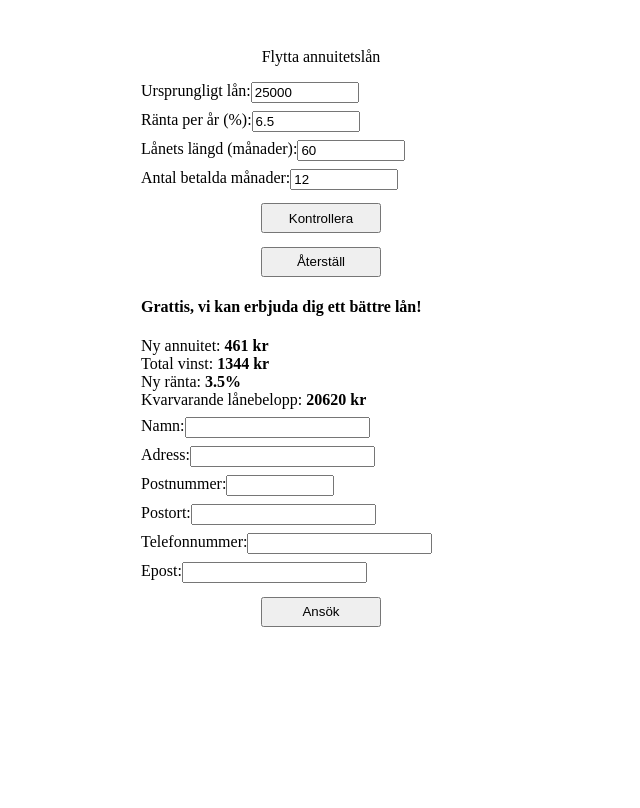
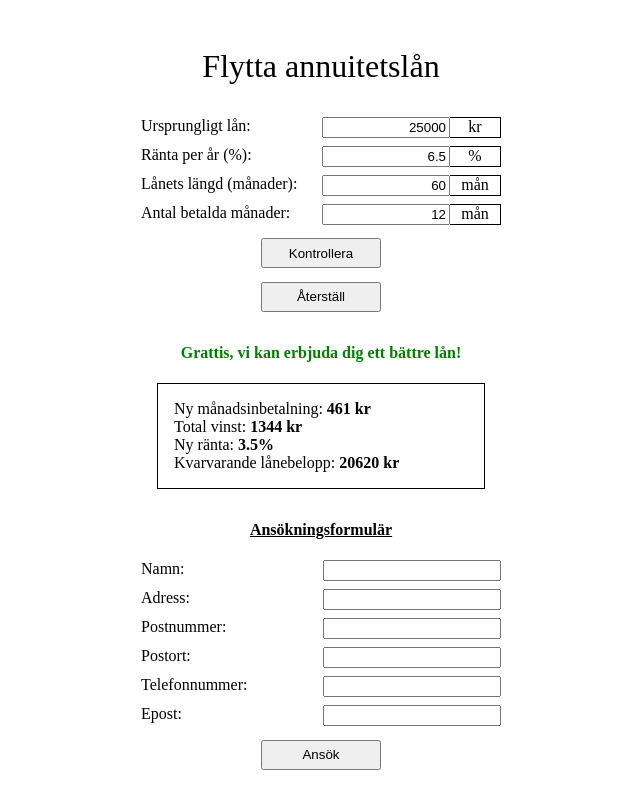
Before and after one commit to andersorlinder/ex-work-frontend, a React (Create React App) app in the folder frontend/: page / in a window 1280 px wide. Both pictures are taken after a click on the button "Kontrollera". Shown: the top 808 px of the page, without its empty margins (319-959 px from the left). Built offline with nearby package versions, Linux system fonts and the light colour scheme.

Commit message:
css & interface changes

```diff
--- a/frontend/src/App.tsx
+++ b/frontend/src/App.tsx
@@ -11,13 +11,9 @@ function App() {
       <header className="App-header">
         Flytta annuitetslån
       </header>
-      <MortgageFormComponent
-        submitMortgage={submitMortgage}
-      ></MortgageFormComponent>
+      <MortgageFormComponent submitMortgage={submitMortgage} />
       {mortgageData.submitted && (
-        <MortgageOfferComponent
-          mortgageData={mortgageData}
-        ></MortgageOfferComponent>
+        <MortgageOfferComponent mortgageData={mortgageData} />
       )}
     </div>
   );
--- a/frontend/src/Models/contact.ts
+++ b/frontend/src/Models/contact.ts
@@ -5,7 +5,7 @@ export interface ContactFormData {
         address: string,
         zipCode: number | null,
         city: string,
-        phoneNumber: number | null,
+        phoneNumber: string | null,
         email: string,
     }
 
--- a/frontend/src/components/contactForm.tsx
+++ b/frontend/src/components/contactForm.tsx
@@ -32,13 +32,14 @@ const ContactFormComponent = (props: ContactFormProps) => {
 
     const handleSubmit = (event: any) => {
         event.preventDefault();
-        const postObject: ApplicationData = { contact: formState, offer: props.givenOffer}
+        const postObject: ApplicationData = { ...formState, ...props.givenOffer }
         const jsonString = JSON.stringify(postObject);
         postRequest(apiURL, jsonString)
     }
 
     return (
-        <div className="container form-container">
+        <div className="container contact-form">
+            <h4><u>Ansökningsformulär</u></h4>
             <form onSubmit={handleSubmit}>
                 <label>
                     <p>Namn:</p>
--- a/frontend/src/components/errorText.tsx
+++ /dev/null
@@ -1,10 +0,0 @@
-interface ErrorTextProps {
-    label: string;
-}
-
-export const ErrorText = (props: ErrorTextProps) => {
-    const { label } = props;
-    return (
-        <h4 className="red-text">{label}</h4>
-    )
-}
--- a/frontend/src/components/mortgageForm.tsx
+++ b/frontend/src/components/mortgageForm.tsx
@@ -47,8 +47,8 @@ const MortgageFormComponent = (props: MortgageFormProps) => {
     }
 
     return (
-        <div>
-            <form name="container form-container" onSubmit={handleSubmit}>
+        <div className="container mortgage-form">
+            <form name="form-container" onSubmit={handleSubmit}>
                 <label>
                     <p>Ursprungligt lån:</p>
                     <input
@@ -60,6 +60,7 @@ const MortgageFormComponent = (props: MortgageFormProps) => {
                         onChange={handleChange}
                         required
                     ></input>
+                    <div className="input-unit-box">kr</div>
                 </label>
                 <label>
                     <p>Ränta per år (%):</p>
@@ -73,6 +74,7 @@ const MortgageFormComponent = (props: MortgageFormProps) => {
                         onChange={handleChange}
                         required
                     ></input>
+                    <div className="input-unit-box">%</div>
                 </label>
                 <label>
                     <p>Lånets längd (månader):</p>
@@ -85,6 +87,7 @@ const MortgageFormComponent = (props: MortgageFormProps) => {
                         onChange={handleChange}
                         required
                     ></input>
+                    <div className="input-unit-box">mån</div>
                 </label>
                 <label>
                     <p>Antal betalda månader:</p>
@@ -97,6 +100,7 @@ const MortgageFormComponent = (props: MortgageFormProps) => {
                         onChange={handleChange}
                         required
                     ></input>
+                    <div className="input-unit-box">mån</div>
                 </label>
                 <button type="submit">Kontrollera</button>
             </form>
--- a/frontend/src/components/mortgageResult.tsx
+++ b/frontend/src/components/mortgageResult.tsx
@@ -1,8 +1,8 @@
-import { noOffer } from "../defaults";
+import { noOfferMessage, offerApprovedMessage } from "../defaults";
 import { getMortgageOffer } from "../functions/calculations";
 import { MortgageData } from "../models/mortgage";
 import ContactFormComponent from "./contactForm";
-import { ErrorText } from "./errorText";
+import StatusText, { StatusType } from "./statusText";
 
 interface MortgageResultProps {
     mortgageData?: MortgageData;
@@ -16,21 +16,23 @@ const MortgageOfferComponent = (props: MortgageResultProps) => {
 
     const mortgageOffer = getMortgageOffer(mortgageData);
 
-    return mortgageOffer.newPayment ? (
+    return mortgageOffer.payment ? (
         <div className="container">
-            <h4>Grattis, vi kan erbjuda dig ett bättre lån!</h4>
-            <p>Ny annuitet: <strong>{mortgageOffer.newPayment} kr</strong></p>
-            <p>Total vinst: <strong>{mortgageOffer.fullProfit} kr</strong></p>
-            <p>Ny ränta: <strong>{mortgageOffer.newInterest}%</strong></p>
-            <p>Kvarvarande lånebelopp: <strong>{mortgageOffer.mortgage} kr</strong></p>
-            <ContactFormComponent
-                givenOffer={mortgageOffer}
-            ></ContactFormComponent>
+            <StatusText status={StatusType.APPROVED} label={offerApprovedMessage} />
+            <div className="results">
+                <p>Ny månadsinbetalning: <strong>{mortgageOffer.payment} kr</strong></p>
+                <p>Total vinst: <strong>{mortgageOffer.customerProfit} kr</strong></p>
+                <p>Ny ränta: <strong>{mortgageOffer.interest}%</strong></p>
+                <p>Kvarvarande lånebelopp: <strong>{mortgageOffer.mortgage} kr</strong></p>
+            </div>
+            <ContactFormComponent givenOffer={mortgageOffer} />
         </div>
     ): (
         <div>
-            <ErrorText label={noOffer}></ErrorText>
-            <p>Kvarvarande lånebelopp: <strong>{mortgageOffer.mortgage} kr</strong></p>
+            <StatusText status={StatusType.FAIL} label={noOfferMessage} />
+            <div className="results">
+                <p>Kvarvarande lånebelopp: <strong>{mortgageOffer.mortgage} kr</strong></p>
+            </div>
         </div>
     )
 }
--- /dev/null
+++ b/frontend/src/components/statusText.tsx
@@ -0,0 +1,18 @@
+interface StatusTextProps {
+    status: StatusType;
+    label: string;
+}
+
+export enum StatusType {
+    APPROVED = "approved",
+    FAIL = "fail"
+}
+
+const StatusText = (props: StatusTextProps) => {
+    const { status, label } = props;
+    return (
+        <h4 className={status}>{label}</h4>
+    )
+}
+
+export default StatusText;
--- a/frontend/src/defaults.ts
+++ b/frontend/src/defaults.ts
@@ -3,7 +3,8 @@ import { MortgageData, MortgageFormData, MortgageOfferData } from "./models/mort
 export const apiURL = "http://localhost:53712/Annual_mortgage/submit"
 export const interestOffer = 3.5;
 export const profitThreshold = 500;
-export const noOffer = "Tyvärr, vi kan inte erbjuda er ett låneerbjudande.";
+export const noOfferMessage = "Tyvärr, vi kan inte erbjuda er ett låneerbjudande.";
+export const offerApprovedMessage = "Grattis, vi kan erbjuda dig ett bättre lån!"
 export const defaultMortgageFormData: MortgageFormData = {
     mortgage: 25000,
     payment: 490,
@@ -22,7 +23,7 @@ export const initialMortgageData: MortgageData = {
 }
 export const mortgageOffer: MortgageOfferData = {
     mortgage: defaultMortgageFormData.mortgage,
-    newPayment: defaultMortgageFormData.payment,
-    newInterest: interestOffer,
-    fullProfit: 1000,
+    payment: defaultMortgageFormData.payment,
+    interest: interestOffer,
+    customerProfit: 1000,
 }
--- a/frontend/src/functions/calculations.ts
+++ b/frontend/src/functions/calculations.ts
@@ -24,9 +24,10 @@ export function getMortgageOffer(
 
     const mortgageOffer: MortgageOfferData = {
         mortgage: newMortgageData.mortgage,
-        newPayment: newMortgageData.payment,
-        newInterest: newMortgageData.interest,
-        fullProfit: profits.customerProfit,
+        payment: newMortgageData.payment,
+        interest: newMortgageData.interest,
+        customerProfit: profits.customerProfit,
+        bankProfit: profits.bankProfit,
     }
 
     return mortgageOffer;
--- a/frontend/src/index.css
+++ b/frontend/src/index.css
@@ -3,13 +3,38 @@ body {
   margin: 3em auto;
 
 }
+
 header {
   text-align: center;
   margin: 1em 0;
+  font-size: 2em;
+}
+
+.container {
+  margin: 2em auto;
+}
+
+.results {
+  border: black 1px solid;
+  padding: 1em;
+  margin: auto 1em;
 }
 
 p {
   margin: 0;
+  margin-right: 2px;
+}
+
+h4 {
+  text-align: center;
+}
+
+.approved {
+  color: green;
+}
+
+.fail {
+  color:firebrick;
 }
 
 label {
@@ -18,17 +43,37 @@ label {
   margin: 0.5em 0;
 }
 
+input {
+  margin-left: auto;
+  margin-right: 0;
+}
+
+.mortgage-form input {
+  width: 120px;
+}
+
+.contact-form input {
+  width: 170px;
+}
+
+.contact-form input[type=number] {
+  text-align: left;
+}
+
 input[type=number] {
-  width: 100px;
-  /* clear: both;
-  float: right; */
-  /* margin: 0 0.5em; */
+  text-align: right;
 }
 
 input[type=number]::-webkit-inner-spin-button,
 input[type=number]::-webkit-outer-spin-button {
   -webkit-appearance: none;
-  /* margin: 0;  */
+}
+
+.input-unit-box {
+  border: black 1px solid;
+  border-left: none;
+  width: 50px;
+  text-align: center;
 }
 
 button {
```
Also changed, not shown: frontend/src/Models/mortgage.ts (+4 -3 lines).
